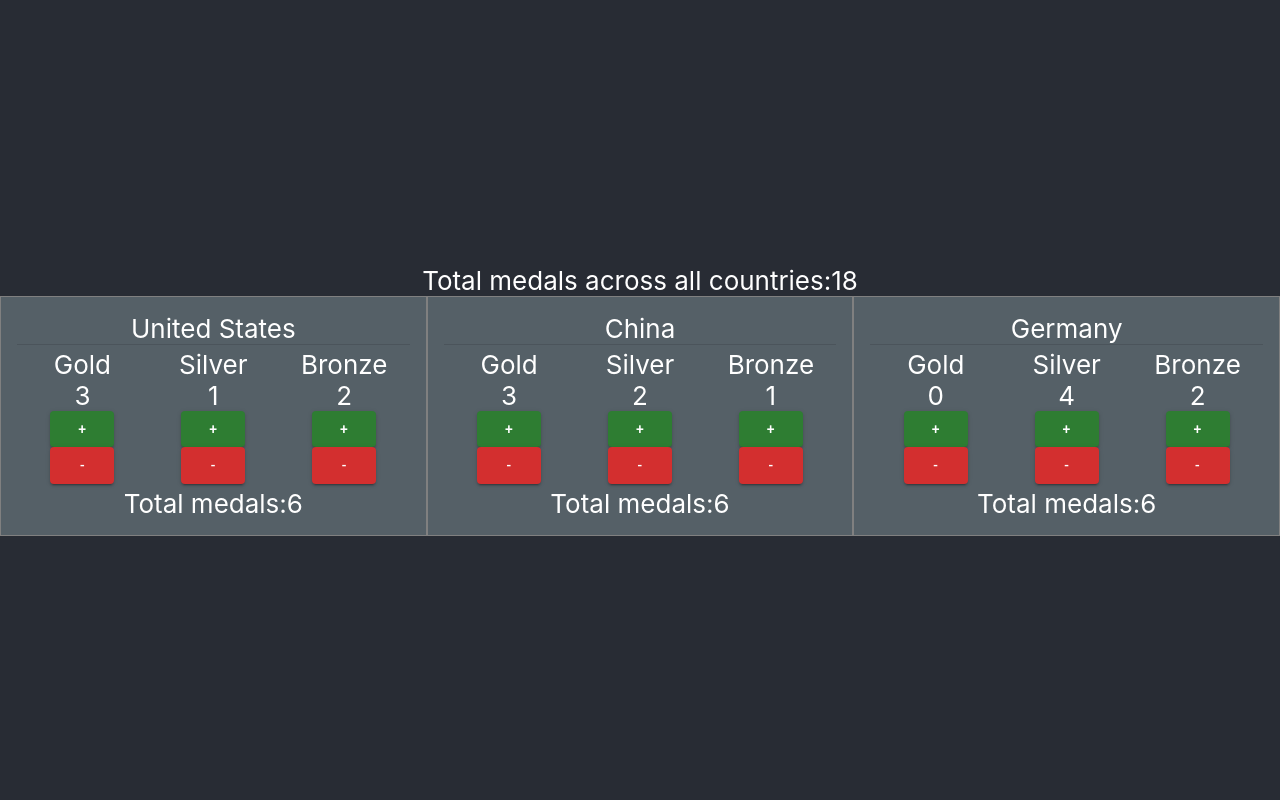
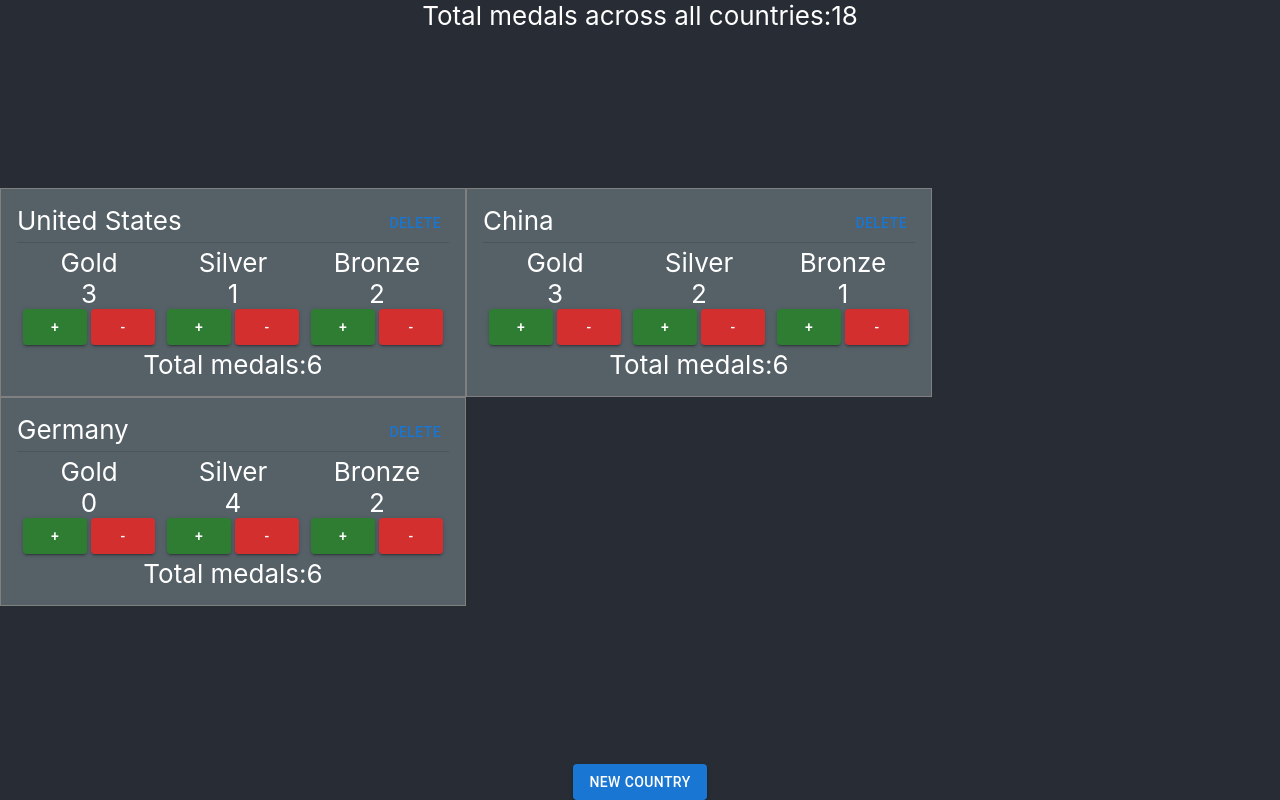
Before and after one commit to azwerlein/React-Forms, a React (Create React App) app: page / in a window 1280 px wide. Built offline with nearby package versions, Linux system fonts and the light colour scheme.

Commit message:
Allow adding and deleting countries

```diff
--- a/src/App.css
+++ b/src/App.css
@@ -39,4 +39,15 @@
 
 .list {
   display: flex;
+  flex-flow: wrap row;
+  margin: auto;
 }
+
+.country-header {
+  display: flex;
+  justify-content: space-between;
+}
+
+.new-country {
+  margin: 1.5em auto;
+}
--- a/src/App.js
+++ b/src/App.js
@@ -1,12 +1,13 @@
 import './App.css';
 import Country from './components/Country';
 import { useState } from 'react';
+import NewCountry from './components/NewCountry';
 
 function App() {
   const buildCategories = (gold, silver, bronze) => [
-    {type: 'Gold', count: gold},
-    {type: 'Silver', count: silver},
-    {type: 'Bronze', count: bronze},
+    { type: 'Gold', count: gold },
+    { type: 'Silver', count: silver },
+    { type: 'Bronze', count: bronze },
   ];
 
   const [countries, setCountries] = useState([
@@ -18,15 +19,25 @@ function App() {
   const updateCountry = (country) => {
     console.log(country)
     const list = countries.map(c => {
-      if ( c.id === country.id) {
+      if (c.id === country.id) {
         return country;
       }
 
       return c;
     });
+    setCountries(list);
+  }
 
-    console.log(countries)
+  const addCountry = (countryName) => {
+    const list = [...countries];
+    list.push(
+      { id: countries.length + 1, name: countryName, categories: buildCategories(0, 0, 0), }
+    )
+    setCountries(list);
+  }
 
+  const deleteCountry = (id) => {
+    const list = countries.filter(c => c.id !== id);
     setCountries(list);
   }
 
@@ -36,7 +47,11 @@ function App() {
         <div>
           Total medals across all countries:
           {
-            countries.reduce((a, b) => a + b.categories.reduce((c, d) => c + d.count, 0), 0)
+            countries.reduce((a, b) => {
+              return a + b.categories.reduce((c, d) => {
+                return c + d.count
+              }, 0)
+            }, 0)
           }
         </div>
         <div className='list'>
@@ -45,11 +60,16 @@ function App() {
               <Country
                 key={c.id}
                 country={c}
-                callback={updateCountry}
+                updateCallback={updateCountry}
+                deleteCallback={deleteCountry}
               ></Country>
             )
           }
         </div>
+        <NewCountry
+          className='new-country'
+          callback={addCountry}
+        ></NewCountry>
       </header>
     </div>
   );
--- a/src/components/Country.jsx
+++ b/src/components/Country.jsx
@@ -1,6 +1,8 @@
 import Box from '@mui/material/Box';
 import Medal from "./Medal";
 import { Divider } from '@mui/material';
+import { Button } from "@mui/material";
+
 
 const { Component } = require("react");
 
@@ -10,33 +12,42 @@ class Country extends Component {
         country: this.props.country,
     }
 
-    callback = (type, count) => {
+    updateCallback = (type, count) => {
         const country = this.state.country;
         country.categories = country.categories.map(c => {
-            if ( c.type === type) {
-              return {type: type, count: count};
+            if (c.type === type) {
+                return { type: type, count: count };
             }
             return c;
         });
-        this.props.callback(country);
+        this.props.updateCallback(country);
+    }
+
+    deleteCallback = () => {
+        this.props.deleteCallback(this.state.country.id);
     }
 
     render() {
-        const {name, categories} = this.state.country;
+        const { name, categories } = this.state.country;
         return (
-            <Box component="section" sx={{p: 2, border: 'solid 1px gray', backgroundColor: '#556067'}}>
-                <div>
-                    {name}
+            <Box component="section" sx={{ p: 2, border: 'solid 1px gray', backgroundColor: '#556067' }}>
+                <div className='country-header'>
+                    <div>
+                        {name}
+                    </div>
+                    <Button onClick={this.deleteCallback}>
+                        Delete
+                    </Button>
                 </div>
                 <Divider></Divider>
-                <Box sx={{display: 'flex'}}>
+                <Box sx={{ display: 'flex' }}>
                     {
                         categories.map(c =>
                             <Medal
                                 key={c.type}
                                 type={c.type}
                                 count={c.count}
-                                callback={this.callback}
+                                callback={this.updateCallback}
                             ></Medal>
                         )
                     }
--- /dev/null
+++ b/src/components/NewCountry.jsx
@@ -0,0 +1,24 @@
+import { Button } from "@mui/material";
+
+
+function NewCountry(props) {
+
+    const makeCountry = () => {
+        const name = prompt('Please enter the name of a country.');
+        if (name) {
+            props.callback(name);
+        } else {
+            alert('Please enter a name for the country.');
+        }
+    }
+
+    return (
+        <div>
+            <Button variant="contained" color='primary' onClick={makeCountry}>
+                New country
+            </Button>
+        </div>
+    );
+}
+
+export default NewCountry;
```
